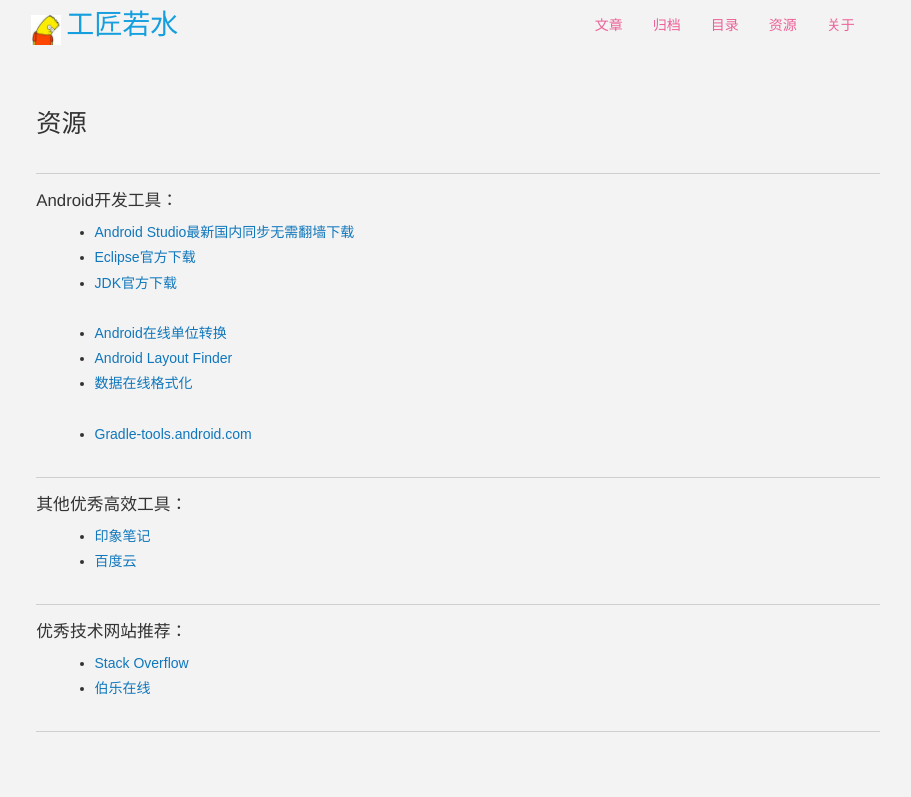
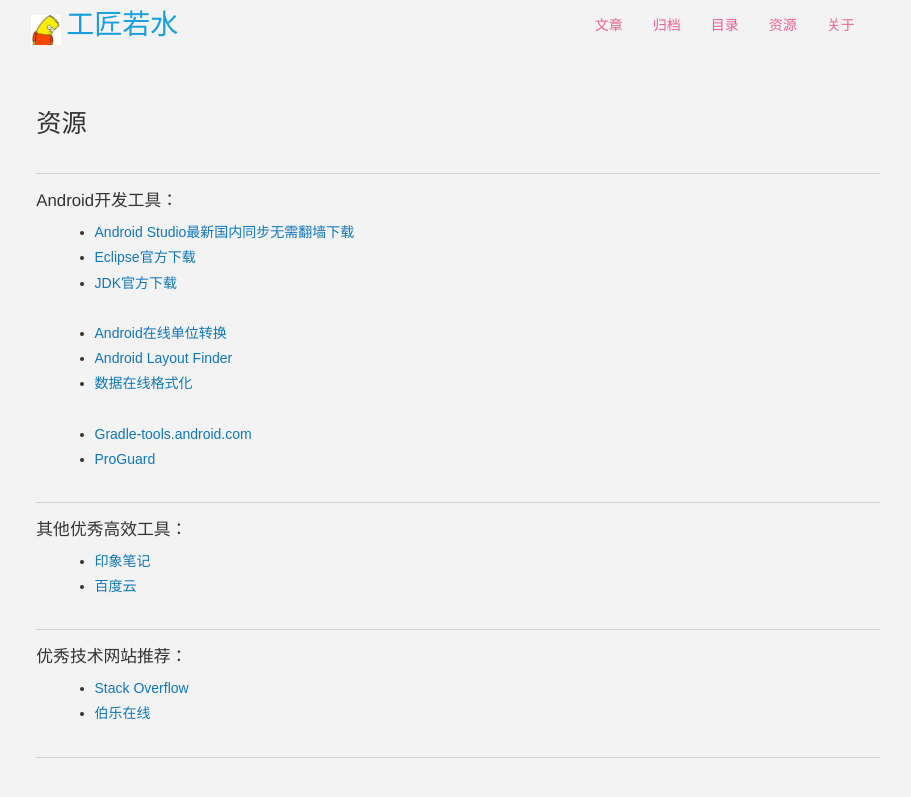
Before and after one commit to msdgwzhy6/yanbober.github.io, a Jekyll site: the page built from resource.html, in a window 1280 px wide. Shown: the top 797 px of the page, without its empty margins (182-1093 px from the left). Built offline with Jekyll 4.4.1, drawn with Linux system fonts in a browser that asks for light colours; nearby versions of some CDN libraries; comment, search, counter and statistics services are not loaded.

```diff
--- a/resource.html
+++ b/resource.html
@@ -22,6 +22,7 @@
 	  <li><a href="http://tool.oschina.net/codeformat/json">数据在线格式化</a></li>
 	  <br/>
 	  <li><a href="http://tools.android.com/tech-docs/new-build-system">Gradle-tools.android.com</a></li>
+	  <li><a href="http://proguard.sourceforge.net/">ProGuard</a></li>
 
 	</ul>
 
```
